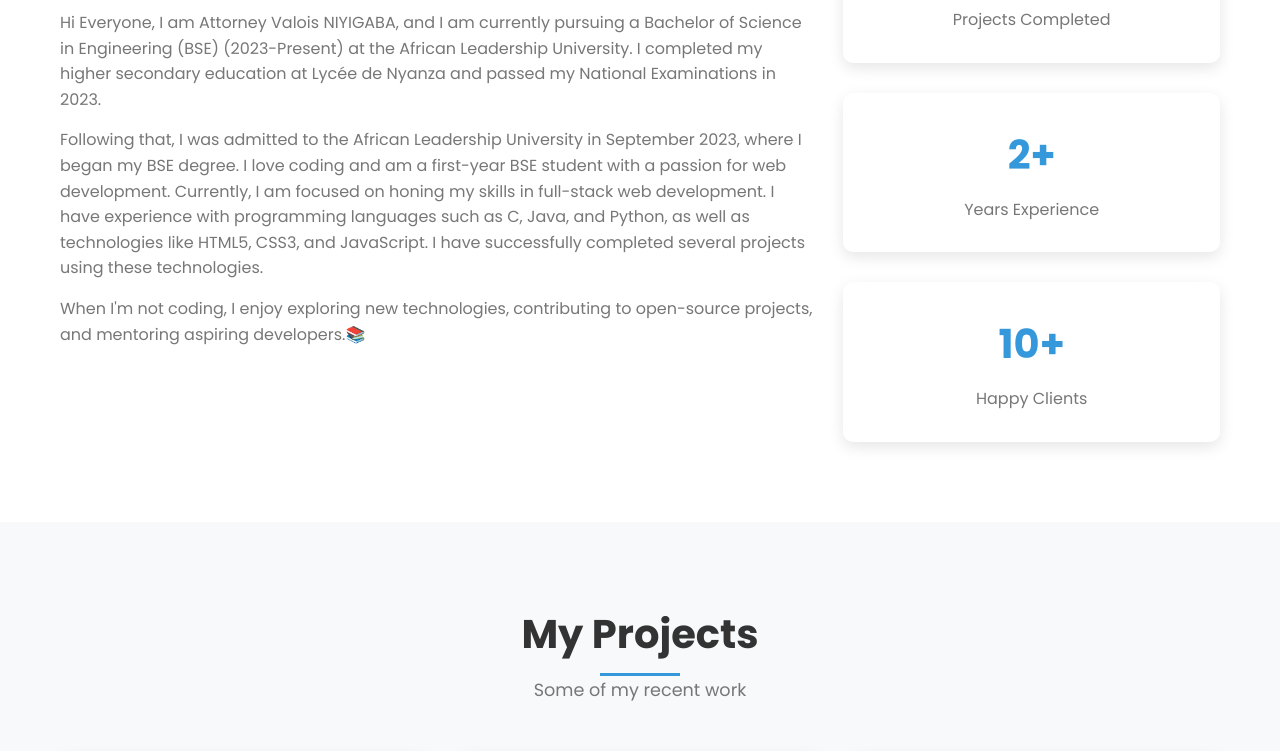
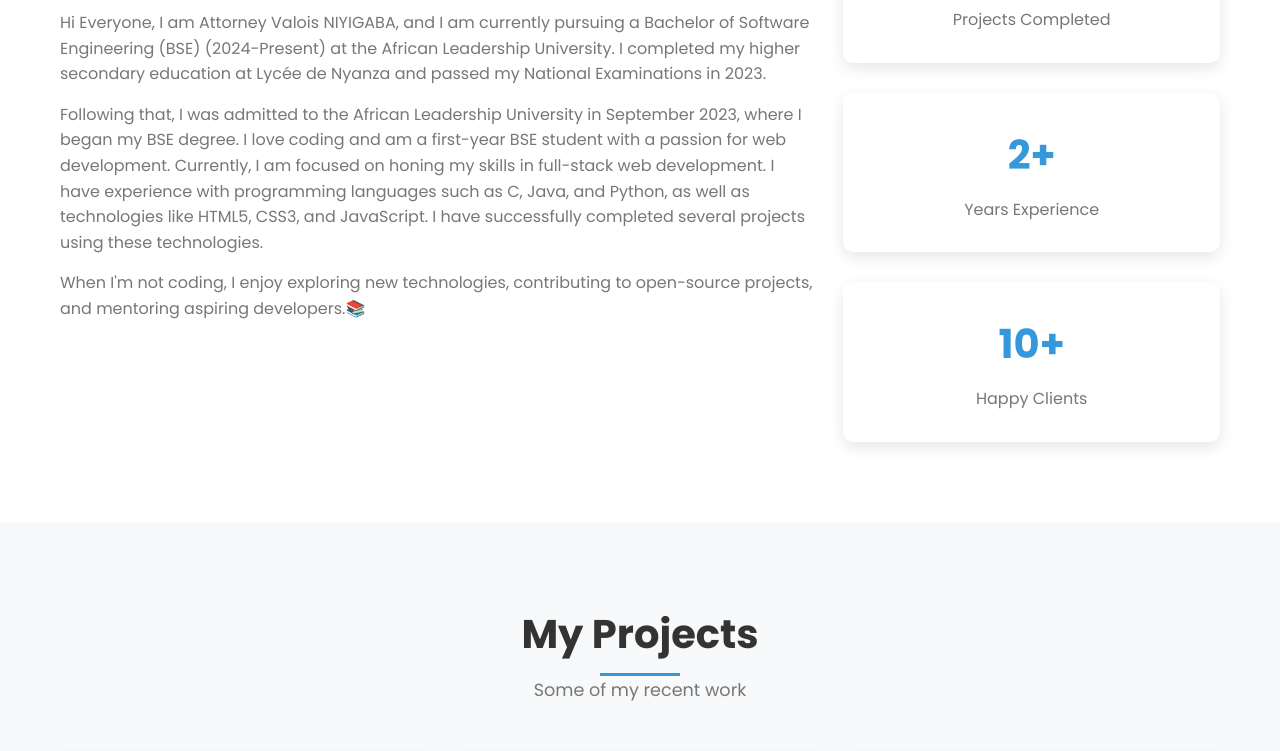
Before and after one commit to attorney755/My-portfolio, a plain HTML site: page static/index.html in a window 1280 px wide. Shown: the part 1129-1880 px from the top of the page. Drawn offline with nearby package versions, Linux system fonts and the light colour scheme.

Commit message:
Update educational details for Attorney Valois NIYIGABA

```diff
--- a/static/index.html
+++ b/static/index.html
@@ -84,7 +84,7 @@
                         <p class="about__role">Software Engineering Student at African Leadership University</p>
 
                         <div class="about__text">
-                            <p>Hi Everyone, I am Attorney Valois NIYIGABA, and I am currently pursuing a Bachelor of Science in Engineering (BSE) (2023-Present) at the African Leadership University. I completed my higher secondary education at Lycée de Nyanza and passed my National Examinations in 2023.</p>
+                            <p>Hi Everyone, I am Attorney Valois NIYIGABA, and I am currently pursuing a Bachelor of Software Engineering (BSE) (2024-Present) at the African Leadership University. I completed my higher secondary education at Lycée de Nyanza and passed my National Examinations in 2023.</p>
                           <p>
     Following that, I was admitted to the African Leadership University in September 2023, where I began my BSE degree. I love coding and am a first-year BSE student with a passion for web development.
 
```
